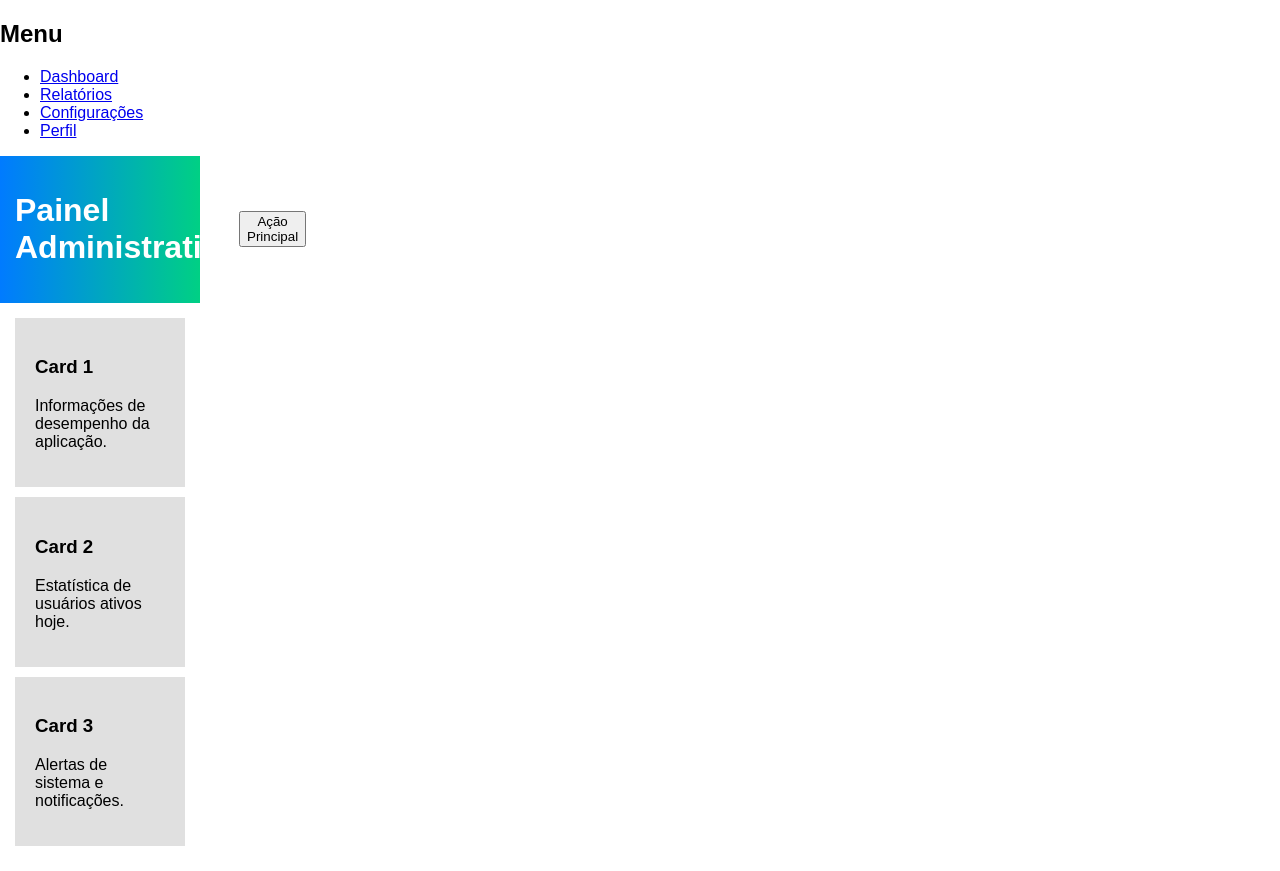
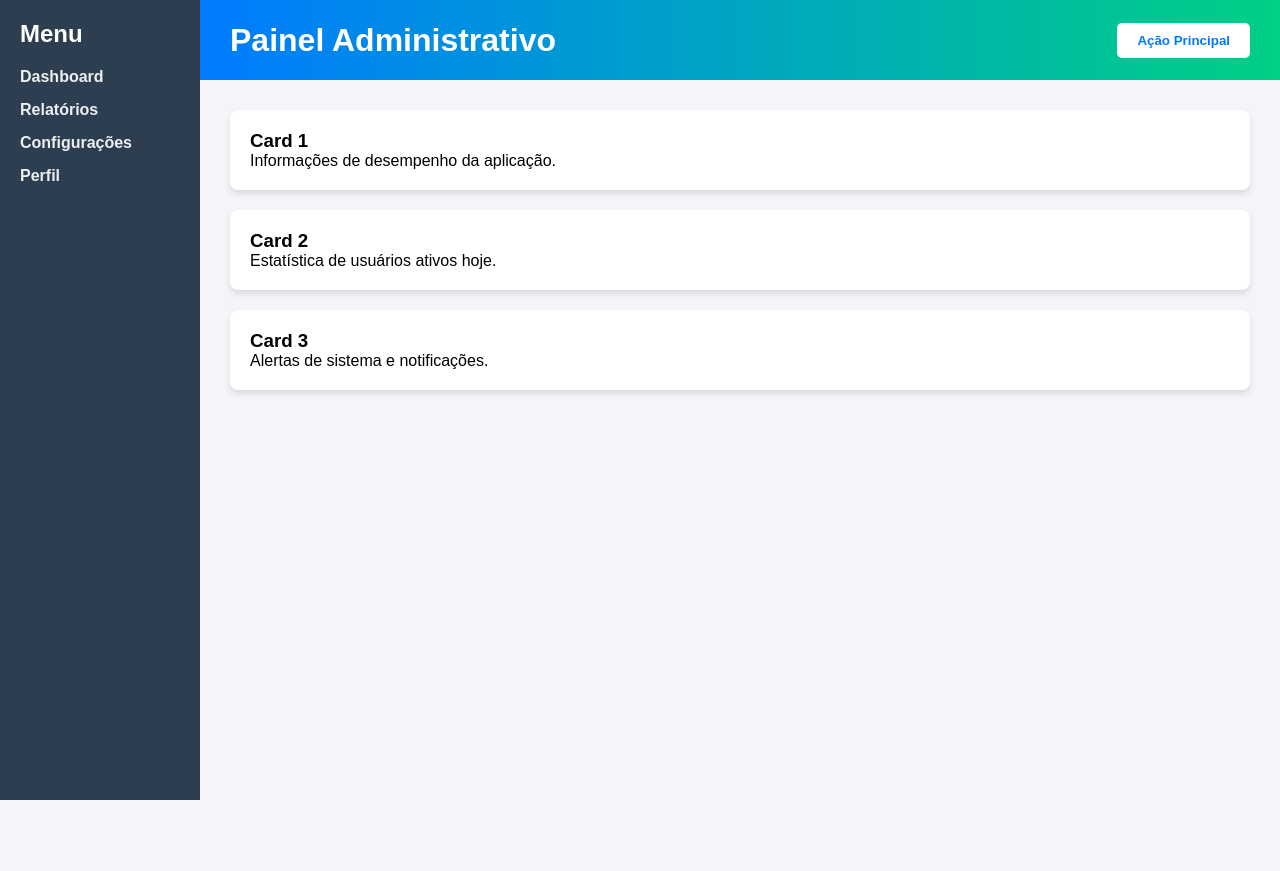
Before and after one commit to FelipeCorreia-TI/Painel_administrativo, a plain HTML site: page index.html in a window 1280 px wide. After the commit the page ends 800 px from the top, so only its background shows below. Drawn offline with Linux system fonts and the light colour scheme.

Commit message:
fix/arrumar-style

```diff
--- a/styles/style.css
+++ b/styles/style.css
@@ -1,68 +1,121 @@
+*{
+    margin: 0;
+    padding: 0;
+    box-sizing: border-box;
+    font-family: Arial, sans-serif;
+}
+
 body{
-    margin: 0;
-    font-family: Arial, sans-serif;
+    background-color: #f4f4f9;
+}
+
+
+.container{
     display: grid;
-    /* Define a estrutura: menu à esquerda, cabeçalho e principal à direita */
+    grid-template-columns: 200px 1fr;
+    grid-template-rows: 80px 1fr;
     grid-template-areas:
         "menu cabecalho"
         "menu principal";
-    grid-template-columns: 200px 1fr;
-    gap: 10px;
+    height: 100vh;
+
+}
+
+.menu-lateral{
+    grid-area: menu;
+    background-color: #2c3e50;
+    color: white;
+    padding: 20px;
+    display: flex;
+    flex-direction: column;
+    gap: 20px;
+}
+
+
+.menu-lateral ul{
+    list-style: none;
+    display: flex;
+    flex-direction: column;
+    gap: 15px;
+}
+
+.menu-lateral a {
+    color: #ecf0f1;
+    text-decoration: none;
+    font-weight: bold;
 }
 
 .cabecalho{
     grid-area: cabecalho;
+    background: linear-gradient(90deg, #007bff, #00d084);
+    color: rgb(255, 255, 255);
     display: flex;
-    justify-content: space-between; /* Espaça o título do botão */
+    justify-content: space-between;
     align-items: center;
-    padding: 15px;
-    background: linear-gradient(90deg, #007bff, #00d084);
-    color:white;
+    padding: 0 30px;
+
 }
+
+
+.btn-animate {
+    padding: 10px 20px;
+    border: none;
+    border-radius: 5px;
+    background-color: #ffffff;
+    color: #007bff;
+    cursor: pointer;
+    font-weight: bold;
+
+    transition:
+        background-color 0.9s ease,
+        color 0.9s ease;
+}
+
+.btn-animate:hover{
+    background-color: #2c3e50;
+    color: #ffffff;
+}
+
 
 .principal{
     grid-area: principal;
+    padding: 30px;
     display: flex;
     flex-direction: column; /* Alinha as caixas verticalmente */
-    gap: 10px;
-    padding: 15px;
+    gap: 20px;
+    overflow-y: auto;
 }
 
-.btn-animate {
-    transition: background-color 0.3s, color 0.3s; /*Transição suave */
-    cursor: pointer;
+.content-box{
+    background: white;
+    padding: 20px;
+    border-radius: 8px;
+    box-shadow: 0 4px 6px rgba(0,0,0, 0.1);
+    animation: slideIn 2.8s ease-out forwards;
+    opacity: 0;
 }
 
-.btn-animate:hover{
-    background-color: #007bff;
-    color: white;
-}
+
 
 @keyframes slideIn{
-    from{
+    0% {
+        transform: translateX(-50px);
         opacity: 0;
-        transform: translateY(20px); /*Começa um pouco abaixo e invisível */
     }
-    to{
+    100% {
+        transform: translateX(0);
         opacity: 1;
-        transform: translateY(0); /*Termina na posição original */
     }
 }
 
-.content-box{
-    background: #e0e0e0;
-    padding: 20px;
-    animation: slideIn 0.5s ease-out; /*Aplica a animação ao carregar */
-}
-
-@media(max-width: 768px){
-    body{
+@media (max-width: 768px){
+    .container{
         grid-template-columns: 1fr;
         grid-template-areas:
             "cabecalho"
             "principal";
     }
-    .menu-lateral{
-        display: none; /*Esconde o menu em telas pequenas */
+    .menu-lateral {
+        display:none
     }
 }
```
